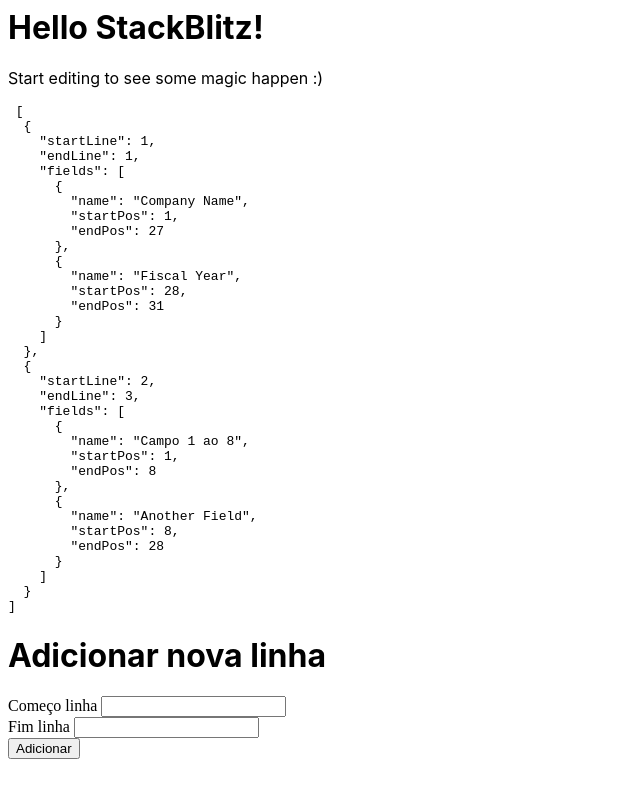
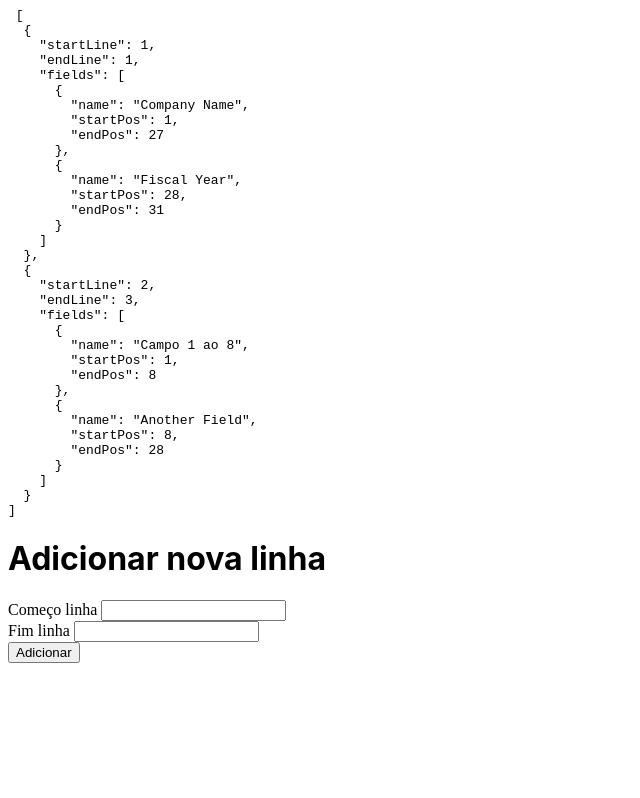
Before and after one commit to matefs/formulario-instrucoes-react, a React (Create React App) app: page / in a window 1280 px wide. Shown: the whole page, without its empty margins (0-640 px from the left). Built offline with nearby package versions, Linux system fonts and the light colour scheme.

Commit message:
chore: removed unecessary text from parent component

```diff
--- a/src/App.js
+++ b/src/App.js
@@ -24,8 +24,6 @@ export default function App() {
 
   return (
     <div>
-      <h1>Hello StackBlitz!</h1>
-      <p>Start editing to see some magic happen :)</p>
       <LineInstructions
         lineInstructions={lineInstructions}
         setLineInstructions={setLineInstructions}
```
